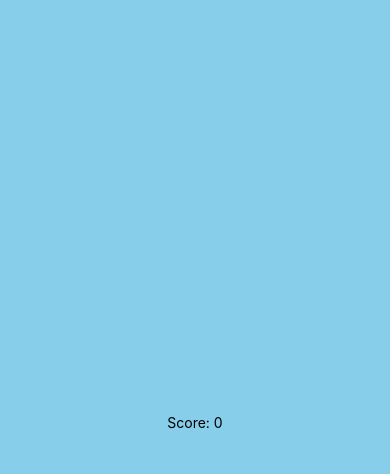
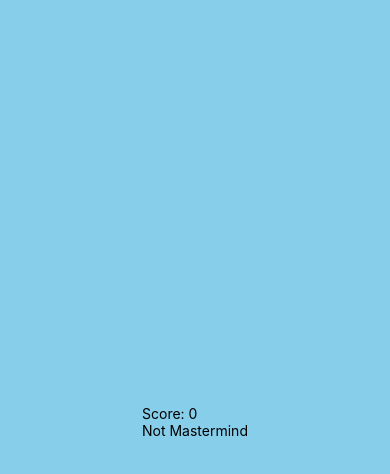
Before and after one commit to carlypecora/not-mastermind, a React Native app: screen / in a window 390 px wide. Both pictures are taken after a click on the button "START". Shown: the top 474 px of the page. Built offline with nearby package versions, Linux system fonts and the light colour scheme.

Commit message:
update score component

```diff
--- a/components/Score.js
+++ b/components/Score.js
@@ -6,7 +6,8 @@ export default class Score extends React.Component {
 	render(){
 		return(
 			<View>
-			<Text>Score: {this.props.score}</Text>
+				<Text>Score: {this.props.score}</Text>
+				<Text>Not Mastermind</Text>
 			</View>
 		)
 	}
```
